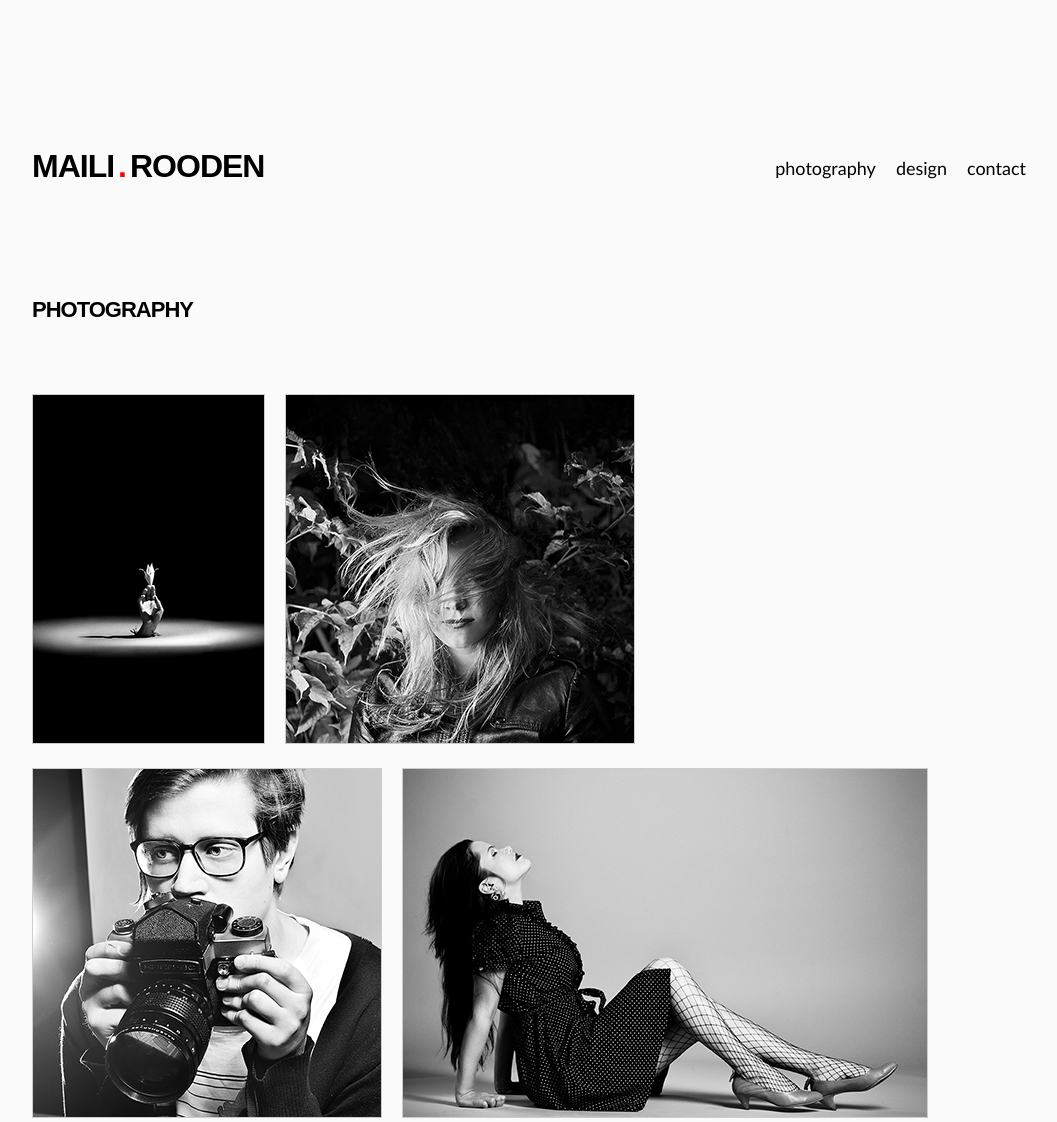
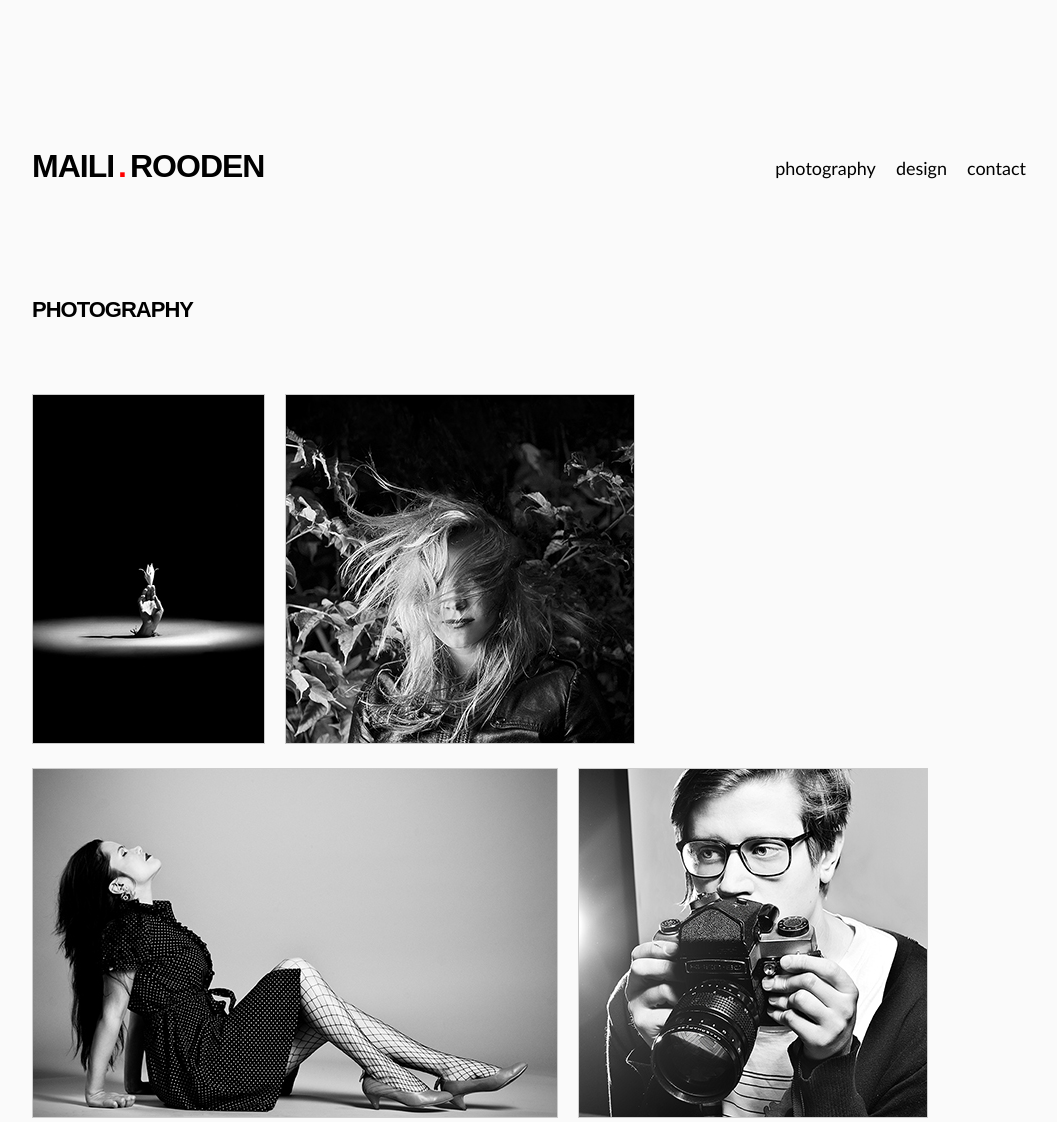
Before and after one commit to hellomaili/hellomaili.github.com, a Jekyll site: the page built from photography.md, in a window 1280 px wide. Shown: the whole page, without its empty margins (116-1173 px from the left). Built offline with Jekyll 4.4.1, drawn with Linux system fonts in a browser that asks for light colours.

Commit message:
järjekord

```diff
--- a/photography.md
+++ b/photography.md
@@ -5,6 +5,6 @@ folder: /photography/
 files:
 - a.jpg
 - b.jpg
+- d.jpg
 - c.jpg
-- d.jpg
 ---
```
